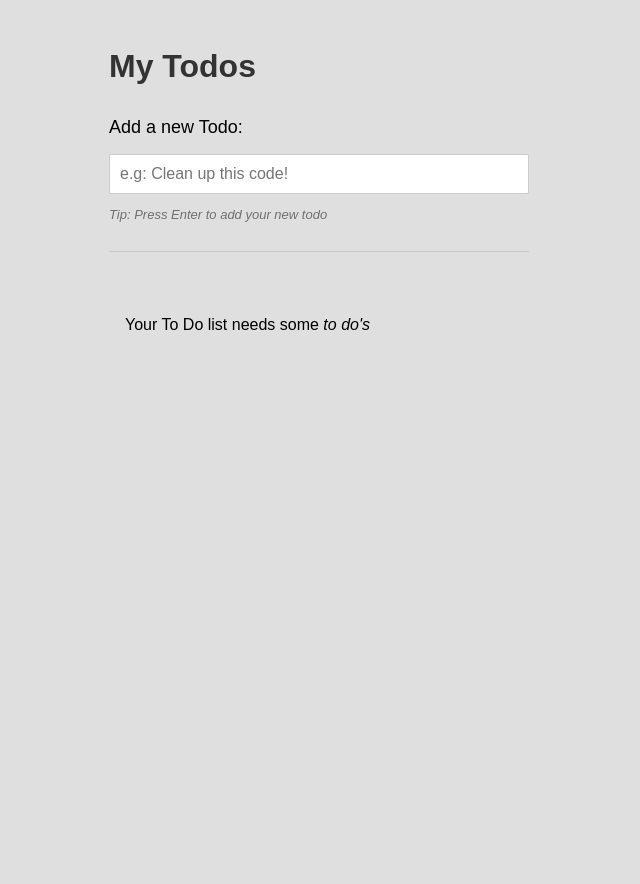
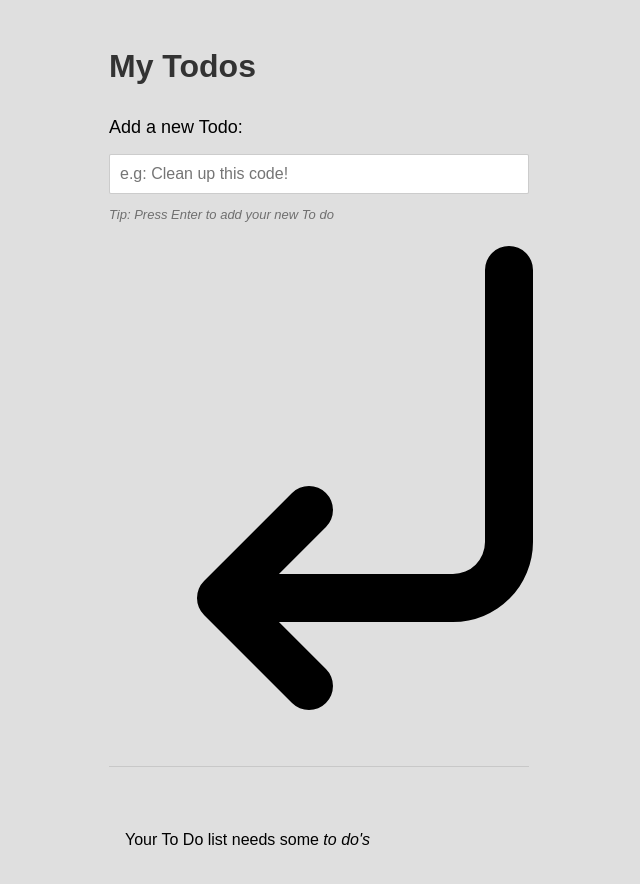
Before and after one commit to kambanwait/react-todo, a React (Create React App) app: page / in a window 1280 px wide. Shown: the top 884 px of the page, without its empty margins (321-961 px from the left). Before the commit the page ends 800 px from the top, so only its background shows below. Built offline with nearby package versions, Linux system fonts and the light colour scheme.

Commit message:
Imports enter key icon in to form for tip

```diff
--- a/src/components/TodoForm.js
+++ b/src/components/TodoForm.js
@@ -1,4 +1,5 @@
 import { useState } from 'react'
+import enterIcon from '../icons/enter.svg'
 
 /**
  * To do form holds and handles the input form at the top of the app where users can add a to do
@@ -43,7 +44,7 @@ function TodoForm (props) {
         onChange={handleOnInputChange}
       />
 
-      <p className='copy--small'>Tip: Press Enter to add your new todo</p>
+      <p className='copy copy--small copy--light align-right'>Tip: Press Enter to add your new To do <img src={enterIcon} className='copy__inline-icon' alt='Enter Icon' /></p>
     </form>
   )
 }
```
